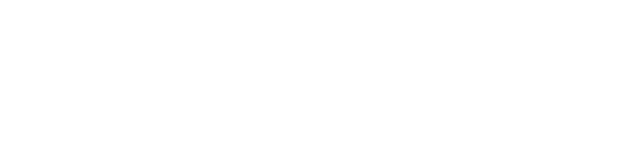
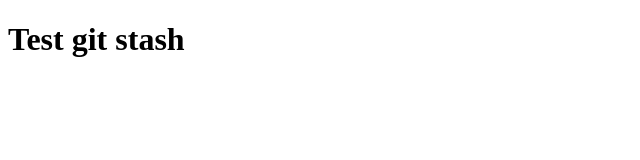
Before and after one commit to xitrumIT/FetchTraining, a plain HTML site: page src/index.html in a window 1280 px wide. Shown: the whole page, without its empty margins (0-640 px from the left). Drawn offline with Linux system fonts and the light colour scheme.

Commit message:
2nd commit

```diff
--- a/src/index.html
+++ b/src/index.html
@@ -9,7 +9,7 @@
 </head>
 
 <body>
-
+    <h1 class="head-h1">Test git stash</h1>
 </body>
 
 </html>
```
